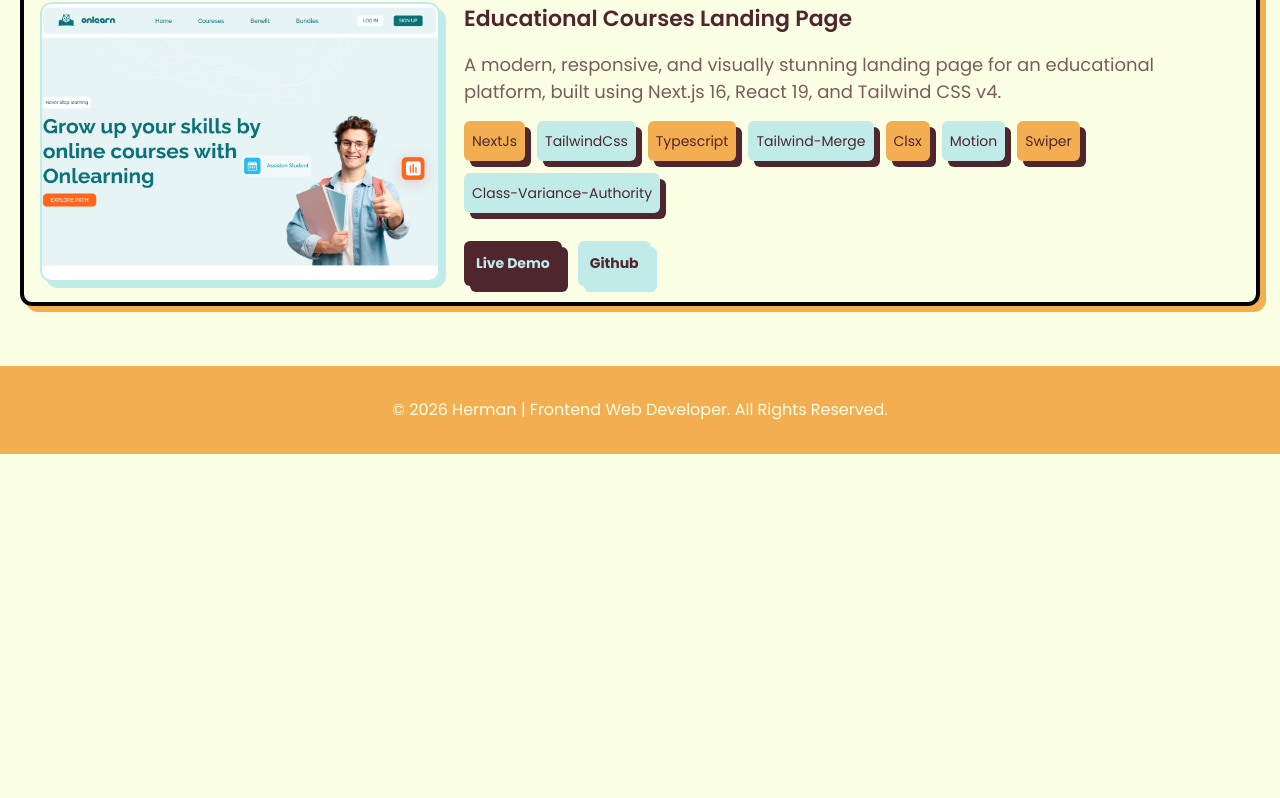
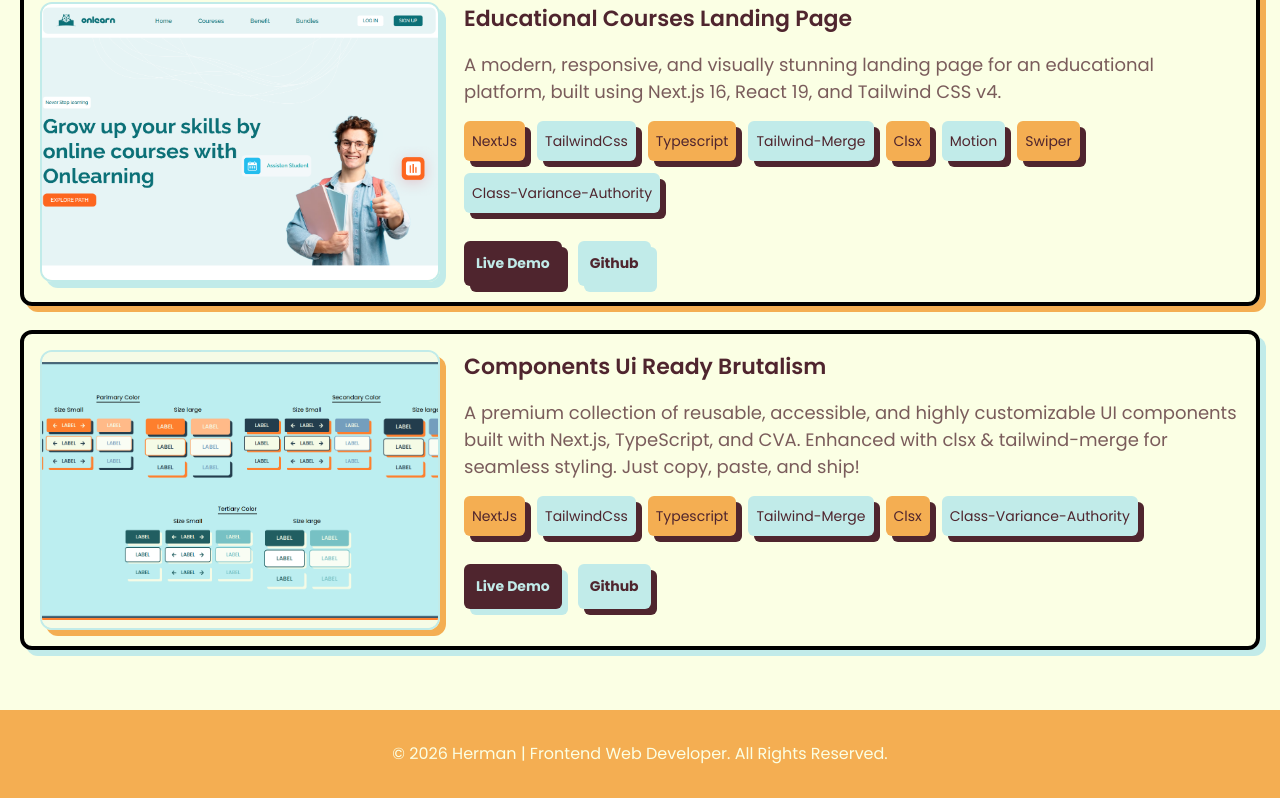
Before and after one commit to herihermansyah/new-portfolio, a Next.js app: page /portfolio in a window 1280 px wide. Shown: the part 4765-5563 px from the top of the page. Before the commit the page ends 5219 px from the top, so only its background shows below. Built offline with nearby package versions, Linux system fonts and the light colour scheme.

Commit message:
Modify project ID and add new project entry
Updated project ID and added a new project entry with details.

```diff
--- a/src/data/projects-data.ts
+++ b/src/data/projects-data.ts
@@ -209,7 +209,7 @@ export const projectsData = [
     ],
   },
    {
-    id: 13,
+    id: 14,
     name: "Educational Courses Landing Page",
     live: "https://educational-courses-landing-page.vercel.app/",
     github: "https://github.com/herihermansyah/educational-courses-landing-page",
@@ -224,7 +224,24 @@ export const projectsData = [
       {name: "clsx"},
       {name: "motion"},
       {name: "swiper"},
-    {name: "class-variance-authority"},
+      {name: "class-variance-authority"},
+    ],
+  },
+   {
+    id: 15,
+    name: "components ui ready brutalism",
+    live: "https://components-ui-ready-brutalism.vercel.app/",
+    github: "https://github.com/herihermansyah/components-ui-ready-brutalism",
+    thumbnail: "/ui-brutal.png",
+    about:
+      "A premium collection of reusable, accessible, and highly customizable UI components built with Next.js, TypeScript, and CVA. Enhanced with clsx & tailwind-merge for seamless styling. Just copy, paste, and ship!",
+    tech: [
+      {name: "NextJs"},
+      {name: "tailwindCss"},
+      {name: "typescript"},
+      {name: "tailwind-merge"},
+      {name: "clsx"},
+      {name: "class-variance-authority"},
     ],
   },
 ];
```
